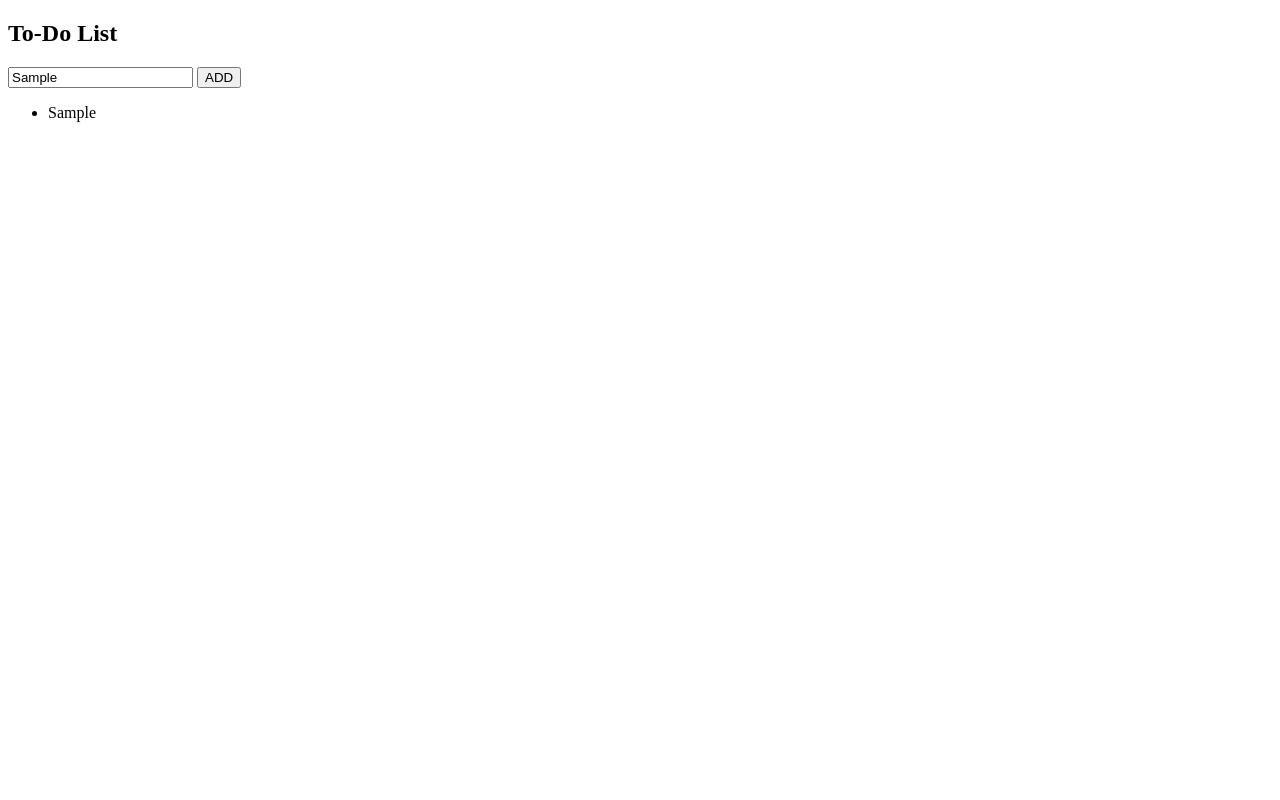
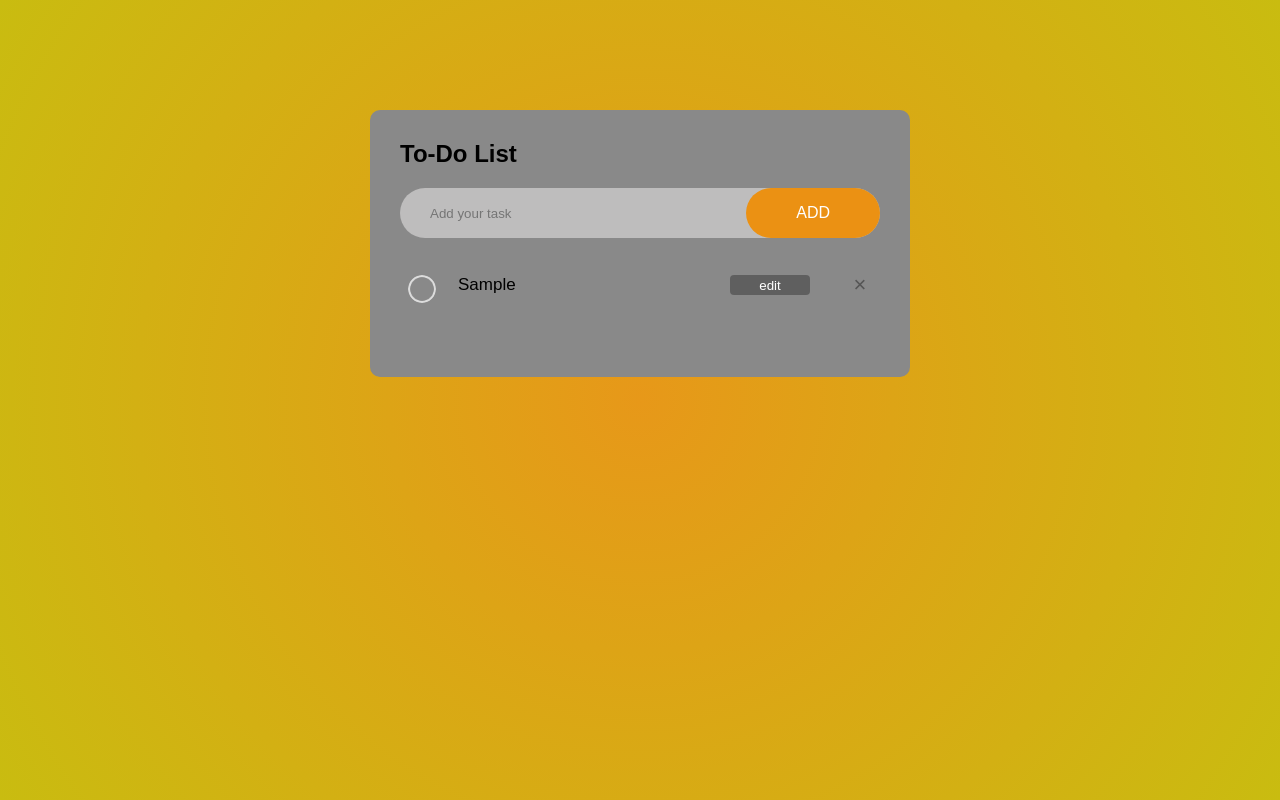
Before and after one commit to Abhinav-kodes/To-Do-List, a plain HTML site: page index.html in a window 1280 px wide. Both pictures are taken after typing "Sample" into the empty fields and a click on the button "ADD". Drawn offline with Linux system fonts and the light colour scheme.

Commit message:
Add files via upload

```diff
--- a/index.html
+++ b/index.html
@@ -11,8 +11,8 @@
         <div class="todo-app">
             <h2>To-Do List </h2>
             <div class="row">
-                <input type="text"  id="input-box" placeholder="Add your task">
-                <button onclick="AddTask()">ADD</button>
+                <input type="text"  id="input-box" placeholder="Add your task" onkeydown="checkEnter(event)">
+                <button id="add" onclick="AddTask()">ADD</button>
             </div>
             <ul id="List-container">
                 <!-- <li class="checked">Task 1</li>
--- a/script.js
+++ b/script.js
@@ -8,6 +8,48 @@ function AddTask(){
         let li = document.createElement("li");
         li.innerHTML = inputBox.value;
         listContainer.appendChild(li);
-
+        let edit= document.createElement("button");
+        edit.innerHTML = "edit";
+        li.appendChild(edit);
+        let span= document.createElement("span");
+        span.innerHTML = "\u00d7";
+        li.appendChild(span);
+    }
+    inputBox.value  = "";
+    saveData();
+}
+function checkEnter(event) {
+    if (event.key === "Enter") {
+        document.getElementById("add").click();
     }
 }
+function editItem(button) {
+    const listItem = button.parentElement;
+    const currentText = listItem.firstChild.textContent.trim();
+    const newText = prompt("Edit the item:", currentText);
+    if (newText !== null && newText.trim() !== "") {
+        listItem.firstChild.textContent = newText + " ";
+    }
+}
+
+listContainer.addEventListener("click", function(e){
+    if(e.target.tagName === "LI"){
+        e.target.classList.toggle("checked");
+        saveData();
+    }
+    else if (e.target.tagName === "BUTTON") {
+        editItem(e.target);
+    }
+    else if(e.target.tagName === "SPAN"){
+        e.target.parentElement.remove();
+        saveData();
+    }
+}, false);
+
+function saveData(){
+    localStorage.setItem("data", listContainer.innerHTML);
+}
+function showTask(){
+    listContainer.innerHTML = localStorage.getItem("data");
+}
+showTask();
--- a/style.css
+++ b/style.css
@@ -0,0 +1,115 @@
+*{
+    margin: 0;
+    padding: 0;
+    font-family: 'poppins', sans-serif;
+    box-sizing: border-box;
+}
+
+.container{
+    width: 100%;
+    min-height: 100vh;
+    background: rgb(236, 155, 23);
+background: radial-gradient(circle, rgb(231, 152, 25) 0%, rgb(201, 188, 16) 100%);
+padding: 10px;
+}
+
+.todo-app{
+    width: 100%;
+    max-width: 540px;
+    background: rgb(137, 137, 137);
+    margin: 100px auto 20px;
+    padding: 30px 30px 70px;
+    border-radius: 10px;
+}
+
+.todo-app h2{
+   display: flex;
+   align-items: center;
+   margin-bottom: 20px;
+}
+
+.row{
+    display: flex;
+    align-items: center;
+    justify-content: space-between;
+    background: rgb(190, 189, 189);
+    padding-left: 20px;
+    border-radius: 25px;
+    margin-bottom: 25px;
+}
+
+.row #input-box{
+    flex: 1;
+    border: none;
+    outline: none;
+    background: transparent;
+    padding: 10px;
+    border-radius: 10px;
+}
+
+.row button{
+    border: none;
+    outline: none;
+    padding: 16px 50px;
+    background: rgb(235, 145, 19);
+    color: #fff;
+    font-size: 16px;
+    cursor: pointer;
+    border-radius: 40px;
+}
+ul li{
+    list-style: none;
+    font-size: 17px;
+    padding: 12px 8px 12px 58px;
+    user-select: none;
+    cursor: pointer;
+    position: relative;
+}
+
+ul li::before{
+    content: '';
+    position: absolute;
+    height: 28px;
+    width: 28px;
+    border-radius: 50%;
+    background-image: url(images/unchecked.png);
+    background-size: cover;
+    background-position: center;
+    top:12px;
+    left: 8px;
+}
+
+ul li.checked{
+    color: #555;
+    text-decoration: line-through;
+}
+ul li.checked::before{
+    background-image: url(images/checked.png);
+}
+ul li button{
+    position: absolute;
+    right: 70px;
+    top: 12px;
+    width: 80px;
+    height: 20px;
+    background-color: #5f5f5f;
+    color: #fff;
+    border: none;
+    border-radius: 4px;
+    cursor:cell;
+
+}
+ul li span{
+    position: absolute;
+    right: 0;
+    top: 2px;
+    width: 40px;
+    font-size: 22px;
+    color: #555;
+    line-height: 40px;
+    text-align: center;
+    border-radius: 50%;
+}
+ul li span:hover{
+    background: #edeef0;
+}
```
